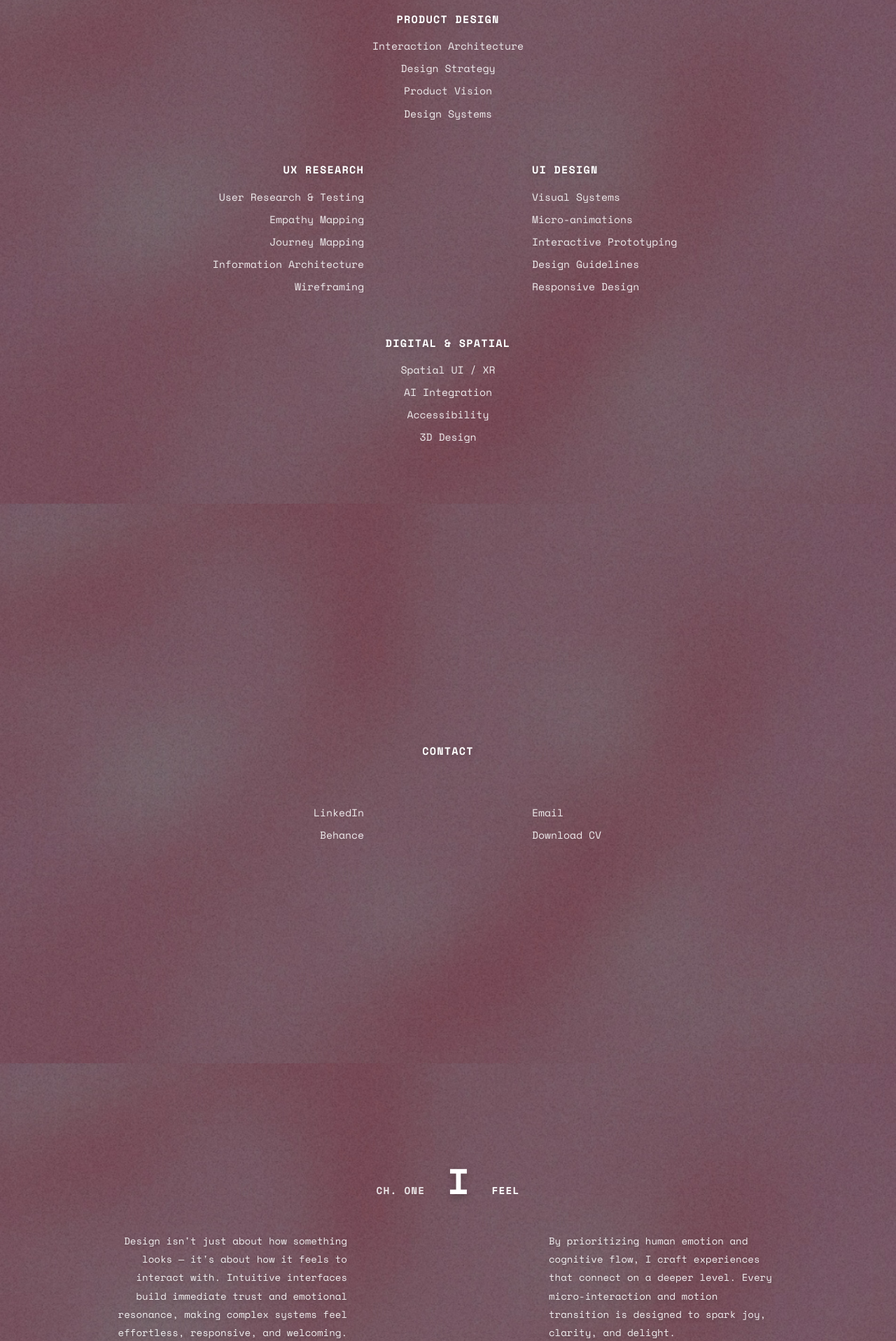
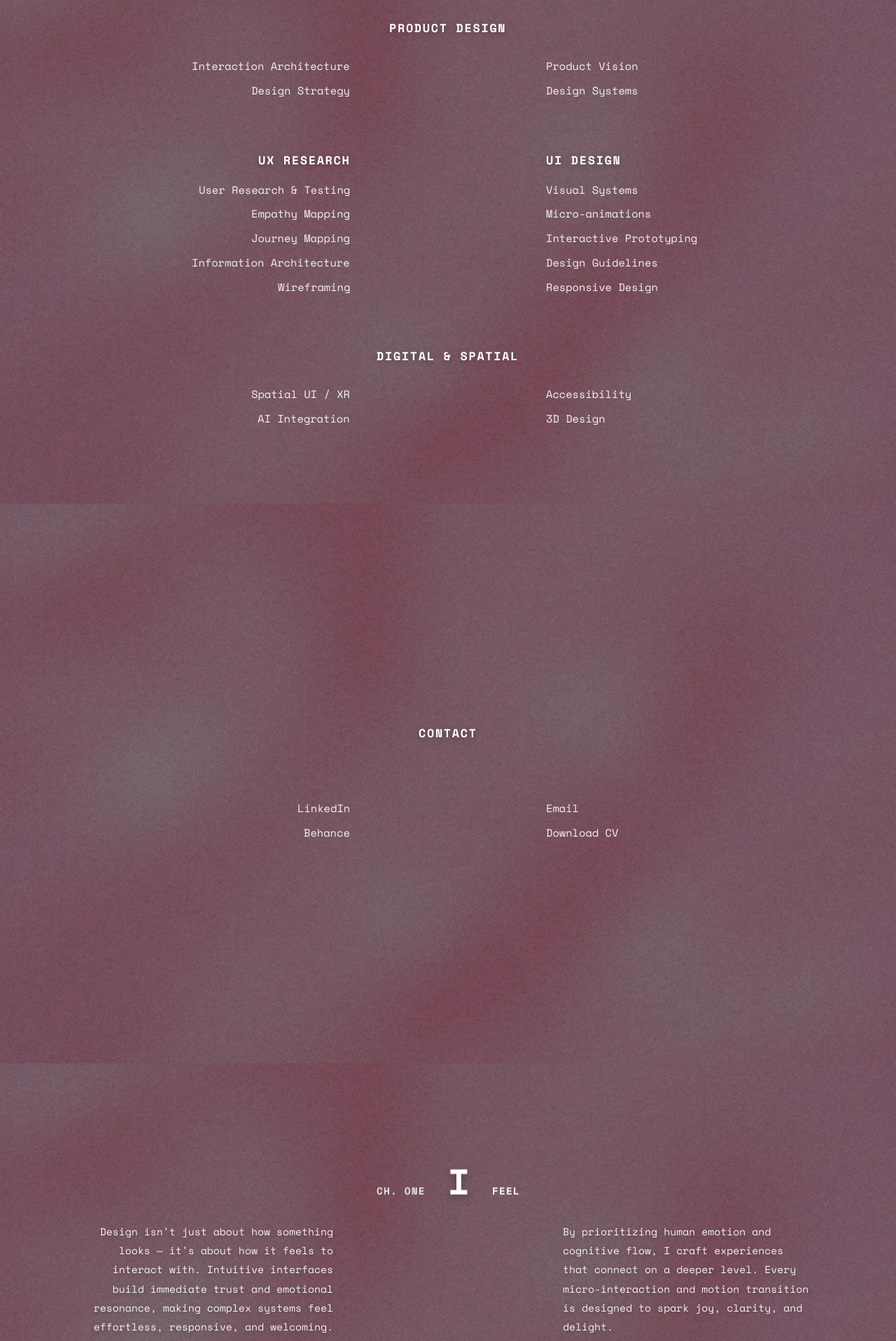
Before and after one commit to vivi0511-ship-it/shaivi-portfolio, a React (Vite) app: page /about in a window 1280 px wide. Shown: the part 880-2797 px from the top of the page at 70% size. Built offline with nearby package versions, Linux system fonts and the light colour scheme; a web font is replaced by a local one.

Commit message:
Implement dynamic pretext text layout engine wrapping lines smoothly around central avatar head

```diff
--- a/src/components/About.css
+++ b/src/components/About.css
@@ -16,7 +16,7 @@
   box-sizing: border-box;
 }
 
-/* ---------- Page-level theme overrides ---------- */
+/* Page-level theme overrides */
 .about-page-wrapper {
   background-image: url('/assets/about_bg_mauve.jpg') !important;
   background-size: cover !important;
@@ -52,7 +52,7 @@
   display: flex;
   justify-content: center;
   align-items: center;
-  z-index: 40;
+  z-index: 15;
   pointer-events: none;
 }
 
@@ -85,9 +85,9 @@
 }
 
 /* ==========================================================================
-   SECTION 1: HERO TAGLINE (Monospace Code Style matching reference)
+   SECTION 1: HERO TAGLINE
    ========================================================================== */
-.section-hero-tagline { z-index: 10; }
+.section-hero-tagline { z-index: 20; }
 
 .tagline-wrap-container {
   max-width: 1200px;
@@ -123,8 +123,8 @@
 .split-right { text-align: left; }
 
 .split-spacer {
-  width: clamp(170px, 20vw, 240px);
-  height: clamp(170px, 20vw, 240px);
+  width: clamp(180px, 22vw, 260px);
+  height: clamp(180px, 22vw, 260px);
   flex-shrink: 0;
 }
 
@@ -160,25 +160,42 @@
 }
 
 /* ==========================================================================
-   SECTION 2 & 3: FLOATING MONOSPACE ROLES & CONTACT
+   PRETEXT DYNAMIC TEXT FLOW SYSTEM
    ========================================================================== */
-.section-roles-display,
-.section-contact-display { z-index: 10; }
-
-.roles-flow-container {
-  max-width: 920px;
+.pretext-group {
   width: 100%;
   display: flex;
   flex-direction: column;
   align-items: center;
-  gap: 3.5rem;
+  gap: 1.2rem;
+}
+
+.pretext-item {
+  will-change: transform;
+  transition: transform 0.08s cubic-bezier(0.1, 0.9, 0.2, 1);
+  display: inline-block;
+}
+
+/* ==========================================================================
+   SECTION 2 & 3: FLOATING MONOSPACE ROLES & CONTACT
+   ========================================================================== */
+.section-roles-display,
+.section-contact-display { z-index: 20; }
+
+.roles-flow-container {
+  max-width: 960px;
+  width: 100%;
+  display: flex;
+  flex-direction: column;
+  align-items: center;
+  gap: 4.5rem;
 }
 
 .role-group {
   display: flex;
   flex-direction: column;
   align-items: center;
-  gap: 0.4rem;
+  gap: 0.45rem;
 }
 
 .interactive-role-group {
@@ -199,26 +216,26 @@
 
 .role-title {
   font-family: 'Space Mono', 'Fira Code', 'Courier New', monospace;
-  font-size: 0.95rem;
+  font-size: 1.05rem;
   font-weight: 700;
   color: #ffffff;
-  letter-spacing: 0.08em;
+  letter-spacing: 0.1em;
   text-transform: uppercase;
-  margin-bottom: 0.5rem;
-  text-shadow: 0 2px 8px rgba(0, 0, 0, 0.25);
+  margin-bottom: 0.6rem;
+  text-shadow: 0 2px 8px rgba(0, 0, 0, 0.3);
 }
 
 .role-item {
   font-family: 'Space Mono', 'Fira Code', 'Courier New', monospace;
-  font-size: clamp(0.88rem, 1.15vw, 1.02rem);
-  color: rgba(255, 255, 255, 0.88);
-  line-height: 1.75;
+  font-size: clamp(0.9rem, 1.2vw, 1.05rem);
+  color: rgba(255, 255, 255, 0.92);
+  line-height: 1.8;
   display: block;
 }
 
 .role-link {
   text-decoration: none;
-  color: rgba(255, 255, 255, 0.88);
+  color: rgba(255, 255, 255, 0.92);
   transition: color 0.2s ease;
 }
 .role-link:hover { color: #ffffff; text-decoration: underline; }
@@ -231,13 +248,13 @@
 }
 
 .role-avatar-gap {
-  width: clamp(170px, 20vw, 240px);
+  width: clamp(200px, 24vw, 280px);
   flex-shrink: 0;
 }
 
 .role-split-row .role-group {
   flex: 1;
-  max-width: 320px;
+  max-width: 340px;
 }
 
 /* ==========================================================================
@@ -251,7 +268,7 @@
   padding: 8rem 2rem;
   position: relative;
   box-sizing: border-box;
-  z-index: 10;
+  z-index: 20;
 }
 
 /* Title row: "Ch. One    I    Feel" */
@@ -296,13 +313,13 @@
   align-items: flex-start;
   justify-content: center;
   width: 100%;
-  max-width: 1040px;
+  max-width: 1060px;
   margin: 0 auto;
 }
 
 .chapter-text-column {
   flex: 1;
-  max-width: 360px;
+  max-width: 380px;
 }
 
 .column-left {
@@ -317,16 +334,16 @@
 
 .chapter-text-column p {
   font-family: 'Space Mono', 'Fira Code', 'Courier New', monospace;
-  font-size: clamp(0.85rem, 1.1vw, 0.98rem);
+  font-size: clamp(0.88rem, 1.15vw, 1rem);
   line-height: 1.85;
-  color: rgba(255, 255, 255, 0.9);
+  color: rgba(255, 255, 255, 0.92);
   margin: 0;
   text-shadow: 0 2px 6px rgba(0, 0, 0, 0.25);
 }
 
 /* Center gap matching the fixed avatar width */
 .chapter-center-spacer {
-  width: clamp(170px, 20vw, 240px);
+  width: clamp(200px, 24vw, 280px);
   flex-shrink: 0;
 }
 
--- a/src/components/About.jsx
+++ b/src/components/About.jsx
@@ -1,3 +1,4 @@
+import { useEffect, useRef } from 'react'
 import './About.css'
 
 const CHAPTERS = [
@@ -32,6 +33,8 @@ const CHAPTERS = [
 ]
 
 function About({ onHoverCategory, onLeaveCategory }) {
+  const editorialRef = useRef(null)
+
   const handleEnter = (cat) => {
     if (onHoverCategory) onHoverCategory(cat)
   }
@@ -40,8 +43,80 @@ function About({ onHoverCategory, onLeaveCategory }) {
     if (onLeaveCategory) onLeaveCategory()
   }
 
+  // Pretext Dynamic Text Wrap Engine (chenglou.me/pretext dynamic contour wrapping)
+  useEffect(() => {
+    const container = editorialRef.current
+    if (!container) return
+
+    let animId
+    const R = 210 // Avatar head exclusion radius in px (head radius + 40px clearance margin)
+
+    const updatePretextLayout = () => {
+      const headCY = window.innerHeight / 2
+      const items = container.querySelectorAll('.pretext-item')
+
+      items.forEach((el) => {
+        const rect = el.getBoundingClientRect()
+        const elCY = rect.top + rect.height / 2
+        const dy = elCY - headCY
+        const absDy = Math.abs(dy)
+        const side = el.dataset.side // 'left', 'right', or 'center'
+
+        if (absDy < R) {
+          // Inside the circular exclusion zone of the avatar head
+          // Compute clearance radius at this vertical level: sqrt(R^2 - dy^2)
+          const clearance = Math.sqrt(R * R - dy * dy)
+
+          if (side === 'left') {
+            // Push left item further left to contour along left curve of head
+            const extraShift = clearance - 75
+            const shiftX = Math.max(0, extraShift)
+            el.style.transform = `translateX(-${shiftX}px)`
+          } else if (side === 'right') {
+            // Push right item further right to contour along right curve of head
+            const extraShift = clearance - 75
+            const shiftX = Math.max(0, extraShift)
+            el.style.transform = `translateX(${shiftX}px)`
+          } else if (side === 'center') {
+            // Center element (e.g. single title) hitting face directly:
+            // Smoothly shift up or down to clear the head top/bottom
+            if (dy < 0) {
+              const pushY = (1 - absDy / R) * -45
+              el.style.transform = `translateY(${pushY}px)`
+            } else {
+              const pushY = (1 - absDy / R) * 45
+              el.style.transform = `translateY(${pushY}px)`
+            }
+          }
+        } else {
+          // Outside exclusion zone: return to natural position
+          el.style.transform = 'translate(0, 0)'
+        }
+      })
+    }
+
+    const onScroll = () => {
+      if (!animId) {
+        animId = requestAnimationFrame(() => {
+          updatePretextLayout()
+          animId = null
+        })
+      }
+    }
+
+    window.addEventListener('scroll', onScroll, { passive: true })
+    window.addEventListener('resize', onScroll, { passive: true })
+    updatePretextLayout()
+
+    return () => {
+      window.removeEventListener('scroll', onScroll)
+      window.removeEventListener('resize', onScroll)
+      if (animId) cancelAnimationFrame(animId)
+    }
+  }, [])
+
   return (
-    <div className="about-editorial-wrapper">
+    <div className="about-editorial-wrapper" ref={editorialRef}>
 
       {/* ============================================================
           SECTION 1: HERO TAGLINE WITH MONOSPACE TYPOGRAPHY & AVATAR SPLIT
@@ -66,34 +141,59 @@ function About({ onHoverCategory, onLeaveCategory }) {
       </section>
 
       {/* ============================================================
-          SECTION 2: ROLES — Floating plain text in monospace
+          SECTION 2: ROLES & SKILLS — PRETEXT DYNAMIC CONTOUR WRAPPING
           ============================================================ */}
       <section className="editorial-section section-roles-display">
         <div className="roles-flow-container">
+
+          {/* Category 1: Product Design */}
+          <div className="pretext-group">
             <div
-            className="role-group role-center interactive-role-group"
+              className="role-group role-center interactive-role-group pretext-item"
+              data-side="center"
               onMouseEnter={() => handleEnter('product-design')}
               onMouseLeave={handleLeave}
             >
-            <span className="role-title">Product Design</span>
-            <span className="role-item">Interaction Architecture</span>
-            <span className="role-item">Design Strategy</span>
-            <span className="role-item">Product Vision</span>
-            <span className="role-item">Design Systems</span>
+              <span className="role-title">PRODUCT DESIGN</span>
             </div>
 
+            <div className="role-split-row">
+              <div
+                className="role-group role-align-right interactive-role-group"
+                onMouseEnter={() => handleEnter('product-design')}
+                onMouseLeave={handleLeave}
+              >
+                <span className="role-item pretext-item" data-side="left">Interaction Architecture</span>
+                <span className="role-item pretext-item" data-side="left">Design Strategy</span>
+              </div>
+
+              <div className="role-avatar-gap" />
+
+              <div
+                className="role-group role-align-left interactive-role-group"
+                onMouseEnter={() => handleEnter('product-design')}
+                onMouseLeave={handleLeave}
+              >
+                <span className="role-item pretext-item" data-side="right">Product Vision</span>
+                <span className="role-item pretext-item" data-side="right">Design Systems</span>
+              </div>
+            </div>
+          </div>
+
+          {/* Category 2: UX Research & UI Design */}
+          <div className="pretext-group">
             <div className="role-split-row">
               <div
                 className="role-group role-align-right interactive-role-group"
                 onMouseEnter={() => handleEnter('ux-research')}
                 onMouseLeave={handleLeave}
               >
-              <span className="role-title">UX Research</span>
-              <span className="role-item">User Research &amp; Testing</span>
-              <span className="role-item">Empathy Mapping</span>
-              <span className="role-item">Journey Mapping</span>
-              <span className="role-item">Information Architecture</span>
-              <span className="role-item">Wireframing</span>
+                <span className="role-title pretext-item" data-side="left">UX RESEARCH</span>
+                <span className="role-item pretext-item" data-side="left">User Research &amp; Testing</span>
+                <span className="role-item pretext-item" data-side="left">Empathy Mapping</span>
+                <span className="role-item pretext-item" data-side="left">Journey Mapping</span>
+                <span className="role-item pretext-item" data-side="left">Information Architecture</span>
+                <span className="role-item pretext-item" data-side="left">Wireframing</span>
               </div>
 
               <div className="role-avatar-gap" />
@@ -103,36 +203,60 @@ function About({ onHoverCategory, onLeaveCategory }) {
                 onMouseEnter={() => handleEnter('ui-design')}
                 onMouseLeave={handleLeave}
               >
-              <span className="role-title">UI Design</span>
-              <span className="role-item">Visual Systems</span>
-              <span className="role-item">Micro-animations</span>
-              <span className="role-item">Interactive Prototyping</span>
-              <span className="role-item">Design Guidelines</span>
-              <span className="role-item">Responsive Design</span>
+                <span className="role-title pretext-item" data-side="right">UI DESIGN</span>
+                <span className="role-item pretext-item" data-side="right">Visual Systems</span>
+                <span className="role-item pretext-item" data-side="right">Micro-animations</span>
+                <span className="role-item pretext-item" data-side="right">Interactive Prototyping</span>
+                <span className="role-item pretext-item" data-side="right">Design Guidelines</span>
+                <span className="role-item pretext-item" data-side="right">Responsive Design</span>
+              </div>
             </div>
           </div>
 
+          {/* Category 3: Digital & Spatial */}
+          <div className="pretext-group">
             <div
-            className="role-group role-center interactive-role-group"
+              className="role-group role-center interactive-role-group pretext-item"
+              data-side="center"
               onMouseEnter={() => handleEnter('digital-spatial')}
               onMouseLeave={handleLeave}
             >
-            <span className="role-title">Digital &amp; Spatial</span>
-            <span className="role-item">Spatial UI / XR</span>
-            <span className="role-item">AI Integration</span>
-            <span className="role-item">Accessibility</span>
-            <span className="role-item">3D Design</span>
+              <span className="role-title">DIGITAL &amp; SPATIAL</span>
             </div>
+
+            <div className="role-split-row">
+              <div
+                className="role-group role-align-right interactive-role-group"
+                onMouseEnter={() => handleEnter('digital-spatial')}
+                onMouseLeave={handleLeave}
+              >
+                <span className="role-item pretext-item" data-side="left">Spatial UI / XR</span>
+                <span className="role-item pretext-item" data-side="left">AI Integration</span>
+              </div>
+
+              <div className="role-avatar-gap" />
+
+              <div
+                className="role-group role-align-left interactive-role-group"
+                onMouseEnter={() => handleEnter('digital-spatial')}
+                onMouseLeave={handleLeave}
+              >
+                <span className="role-item pretext-item" data-side="right">Accessibility</span>
+                <span className="role-item pretext-item" data-side="right">3D Design</span>
+              </div>
+            </div>
+          </div>
+
         </div>
       </section>
 
       {/* ============================================================
-          SECTION 3: CONTACT — Floating text, same style
+          SECTION 3: CONTACT — PRETEXT DYNAMIC CONTOUR WRAPPING
           ============================================================ */}
       <section className="editorial-section section-contact-display">
         <div className="roles-flow-container">
-          <div className="role-group role-center">
-            <span className="role-title">Contact</span>
+          <div className="role-group role-center pretext-item" data-side="center">
+            <span className="role-title">CONTACT</span>
           </div>
 
           <div className="role-split-row">
@@ -141,8 +265,8 @@ function About({ onHoverCategory, onLeaveCategory }) {
               onMouseEnter={() => handleEnter('contact-left')}
               onMouseLeave={handleLeave}
             >
-              <a href="https://www.linkedin.com/in/connectwithshaivi/" target="_blank" rel="noopener noreferrer" className="role-item role-link">LinkedIn</a>
-              <a href="https://www.behance.net/shaivilavhe11" target="_blank" rel="noopener noreferrer" className="role-item role-link">Behance</a>
+              <a href="https://www.linkedin.com/in/connectwithshaivi/" target="_blank" rel="noopener noreferrer" className="role-item role-link pretext-item" data-side="left">LinkedIn</a>
+              <a href="https://www.behance.net/shaivilavhe11" target="_blank" rel="noopener noreferrer" className="role-item role-link pretext-item" data-side="left">Behance</a>
             </div>
             <div className="role-avatar-gap" />
             <div
@@ -150,35 +274,31 @@ function About({ onHoverCategory, onLeaveCategory }) {
               onMouseEnter={() => handleEnter('contact-right')}
               onMouseLeave={handleLeave}
             >
-              <a href="mailto:shaivilavhe@gmail.com" className="role-item role-link">Email</a>
-              <a href="/resume.pdf" target="_blank" rel="noopener noreferrer" download className="role-item role-link">Download CV</a>
+              <a href="mailto:shaivilavhe@gmail.com" className="role-item role-link pretext-item" data-side="right">Email</a>
+              <a href="/resume.pdf" target="_blank" rel="noopener noreferrer" download className="role-item role-link pretext-item" data-side="right">Download CV</a>
             </div>
           </div>
         </div>
       </section>
 
       {/* ============================================================
-          SECTION 4: ALL CHAPTERS — displayed vertically in sequence
-          Each chapter: title row → left text + gap + right text
-          The fixed avatar sits in the gap as text scrolls past
+          SECTION 4: CHAPTERS — Monospace Text Wrapping around Fixed Avatar
           ============================================================ */}
       {CHAPTERS.map((ch) => (
         <section key={ch.num} className="chapter-scroll-section">
-          {/* Chapter title: "Ch. One    I    Feel" */}
-          <div className="chapter-title-row">
+          <div className="chapter-title-row pretext-item" data-side="center">
             <span className="chapter-num-name">Ch. {ch.numText}</span>
             <span className="roman-numeral-display">{ch.num}</span>
             <span className="chapter-title-name">{ch.title}</span>
           </div>
 
-          {/* Left & Right text columns wrapping around avatar gap */}
           <div className="chapter-columns-wrap">
             <div
               className="chapter-text-column column-left interactive-role-group"
               onMouseEnter={() => handleEnter('chapter-left')}
               onMouseLeave={handleLeave}
             >
-              <p>{ch.leftText}</p>
+              <p className="pretext-item" data-side="left">{ch.leftText}</p>
             </div>
             <div className="chapter-center-spacer" />
             <div
@@ -186,7 +306,7 @@ function About({ onHoverCategory, onLeaveCategory }) {
               onMouseEnter={() => handleEnter('chapter-right')}
               onMouseLeave={handleLeave}
             >
-              <p>{ch.rightText}</p>
+              <p className="pretext-item" data-side="right">{ch.rightText}</p>
             </div>
           </div>
         </section>
```
Lines whose indentation alone changed are shown as unchanged.
